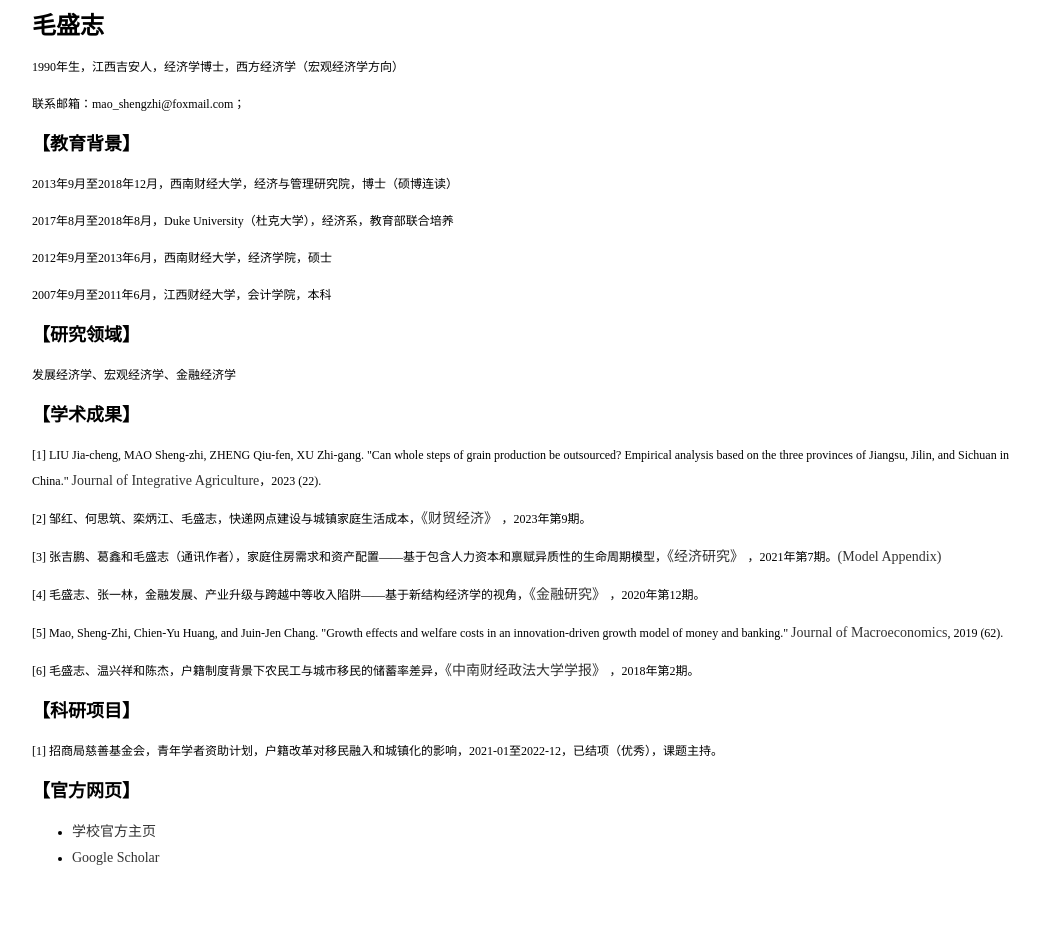
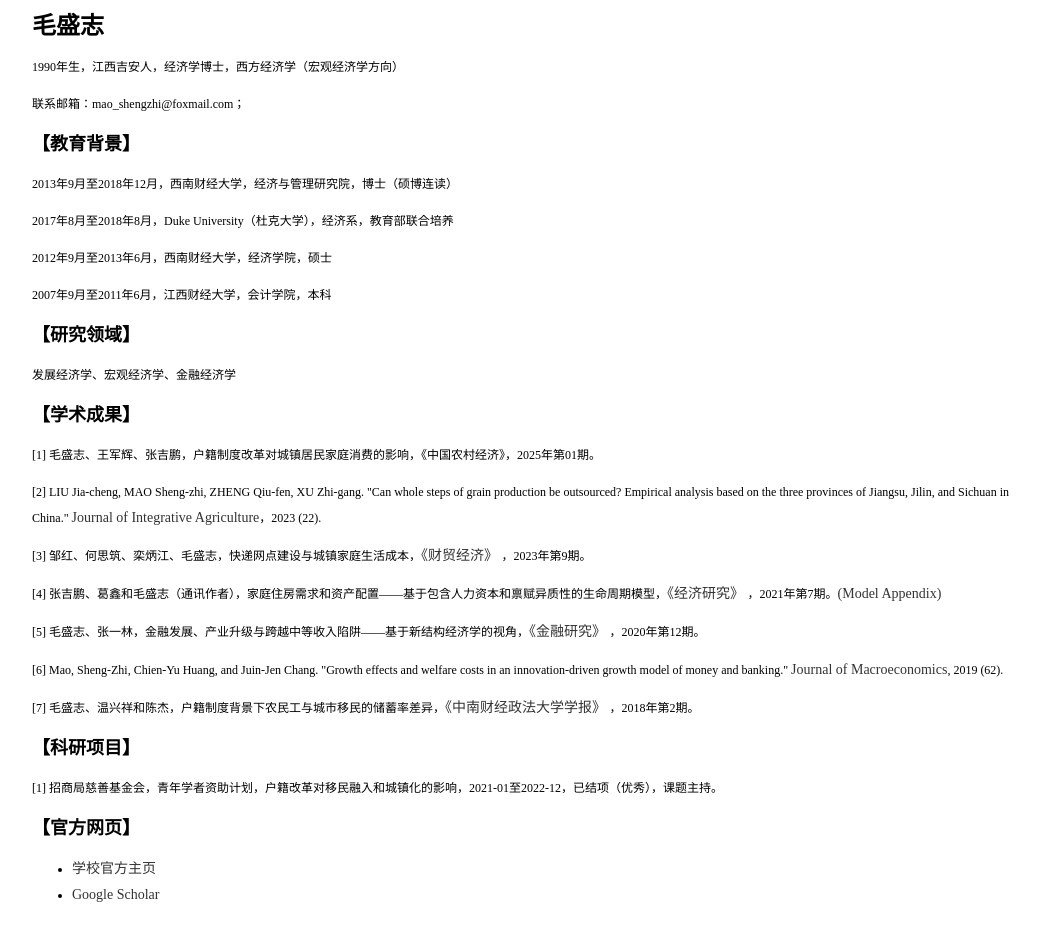
Before and after one commit to LukasMao/lukasmao.github.io, a plain HTML site: page index.html in a window 1280 px wide. Shown: the part 130-1057 px from the top of the page, without its empty margins (118-1158 px from the left). Drawn offline with Linux system fonts and the light colour scheme.

Commit message:
index.html

```diff
--- a/index.html
+++ b/index.html
@@ -38,17 +38,19 @@
 <p>发展经济学、宏观经济学、金融经济学</p>
 
 <h2>【学术成果】</h2>
-<p> [1] LIU Jia-cheng, MAO Sheng-zhi, ZHENG Qiu-fen, XU Zhi-gang. "Can whole steps of grain production be outsourced? Empirical analysis based on the three provinces of Jiangsu, Jilin, and Sichuan in China." <a href="https://www.sciencedirect.com/science/article/pii/S2095311923003349">Journal of Integrative Agriculture</a>，2023 (22).</p>
+<p> [1] 毛盛志、王军辉、张吉鹏，户籍制度改革对城镇居民家庭消费的影响，《中国农村经济》，2025年第01期。 </p>
 
-<p> [2] 邹红、何思筑、栾炳江、毛盛志，快递网点建设与城镇家庭生活成本，<a href="https://kns.cnki.net/kcms2/article/abstract?v=3uoqIhG8C45S0n9fL2suRadTyEVl2pW9UrhTDCdPD669PTGMANNLNWGfj9ZsSa4vnLJRA1QH6avXvCdRxa3dUpiWWsAhmyBh&uniplatform=NZKPT">《财贸经济》 </a>，2023年第9期。</p>
+<p> [2] LIU Jia-cheng, MAO Sheng-zhi, ZHENG Qiu-fen, XU Zhi-gang. "Can whole steps of grain production be outsourced? Empirical analysis based on the three provinces of Jiangsu, Jilin, and Sichuan in China." <a href="https://www.sciencedirect.com/science/article/pii/S2095311923003349">Journal of Integrative Agriculture</a>，2023 (22).</p>
 
-<p> [3] 张吉鹏、葛鑫和毛盛志（通讯作者），家庭住房需求和资产配置——基于包含人力资本和禀赋异质性的生命周期模型，<a href="http://www.erj.cn/cn/mlInfo.aspx?m=20210312151123483443&n=20211018123918790713&tip=1">《经济研究》 </a> ，2021年第7期。<a href="https://github.com/LukasMao/lukasmao.github.io/blob/47602261c48cda8a7f01699fc74be26163205aea/%E5%AE%B6%E5%BA%AD%E4%BD%8F%E6%88%BF%E9%9C%80%E6%B1%82%E5%92%8C%E8%B5%84%E4%BA%A7%E9%85%8D%E7%BD%AE%E7%9A%84%E7%94%9F%E5%91%BD%E5%91%A8%E6%9C%9F%E5%88%86%E6%9E%90%E2%80%94%E2%80%94%E5%9F%BA%E4%BA%8E%E4%BA%BA%E5%8A%9B%E8%B5%84%E6%9C%AC%E5%92%8C%E7%A6%80%E8%B5%8B%E5%BC%82%E8%B4%A8%E6%80%A7%E7%9A%84%E8%A7%86%E8%A7%92%20APPENDIX.pdf">(Model Appendix) </a> </p>
+<p> [3] 邹红、何思筑、栾炳江、毛盛志，快递网点建设与城镇家庭生活成本，<a href="https://kns.cnki.net/kcms2/article/abstract?v=3uoqIhG8C45S0n9fL2suRadTyEVl2pW9UrhTDCdPD669PTGMANNLNWGfj9ZsSa4vnLJRA1QH6avXvCdRxa3dUpiWWsAhmyBh&uniplatform=NZKPT">《财贸经济》 </a>，2023年第9期。</p>
 
-<p> [4] 毛盛志、张一林，金融发展、产业升级与跨越中等收入陷阱——基于新结构经济学的视角，<a href="http://www.jryj.org.cn/CN/abstract/abstract815.shtml">《金融研究》 </a>，2020年第12期。</p>
+<p> [4] 张吉鹏、葛鑫和毛盛志（通讯作者），家庭住房需求和资产配置——基于包含人力资本和禀赋异质性的生命周期模型，<a href="http://www.erj.cn/cn/mlInfo.aspx?m=20210312151123483443&n=20211018123918790713&tip=1">《经济研究》 </a> ，2021年第7期。<a href="https://github.com/LukasMao/lukasmao.github.io/blob/47602261c48cda8a7f01699fc74be26163205aea/%E5%AE%B6%E5%BA%AD%E4%BD%8F%E6%88%BF%E9%9C%80%E6%B1%82%E5%92%8C%E8%B5%84%E4%BA%A7%E9%85%8D%E7%BD%AE%E7%9A%84%E7%94%9F%E5%91%BD%E5%91%A8%E6%9C%9F%E5%88%86%E6%9E%90%E2%80%94%E2%80%94%E5%9F%BA%E4%BA%8E%E4%BA%BA%E5%8A%9B%E8%B5%84%E6%9C%AC%E5%92%8C%E7%A6%80%E8%B5%8B%E5%BC%82%E8%B4%A8%E6%80%A7%E7%9A%84%E8%A7%86%E8%A7%92%20APPENDIX.pdf">(Model Appendix) </a> </p>
 
-<p> [5] Mao, Sheng-Zhi, Chien-Yu Huang, and Juin-Jen Chang. "Growth effects and welfare costs in an innovation-driven growth model of money and banking." <a href="https://doi.org/10.1016/j.jmacro.2018.08.002">Journal of Macroeconomics</a>, 2019 (62). </p>
+<p> [5] 毛盛志、张一林，金融发展、产业升级与跨越中等收入陷阱——基于新结构经济学的视角，<a href="http://www.jryj.org.cn/CN/abstract/abstract815.shtml">《金融研究》 </a>，2020年第12期。</p>
 
-<p> [6] 毛盛志、温兴祥和陈杰，户籍制度背景下农民工与城市移民的储蓄率差异，<a href="https://info.cqvip.com/Qikan/Article/Detail?id=674719292">《中南财经政法大学学报》 </a>，2018年第2期。</p>
+<p> [6] Mao, Sheng-Zhi, Chien-Yu Huang, and Juin-Jen Chang. "Growth effects and welfare costs in an innovation-driven growth model of money and banking." <a href="https://doi.org/10.1016/j.jmacro.2018.08.002">Journal of Macroeconomics</a>, 2019 (62). </p>
+
+<p> [7] 毛盛志、温兴祥和陈杰，户籍制度背景下农民工与城市移民的储蓄率差异，<a href="https://info.cqvip.com/Qikan/Article/Detail?id=674719292">《中南财经政法大学学报》 </a>，2018年第2期。</p>
 
 <h2>【科研项目】</h2>
 <p> [1] 招商局慈善基金会，青年学者资助计划，户籍改革对移民融入和城镇化的影响，2021-01至2022-12，已结项（优秀），课题主持。</p>
```
